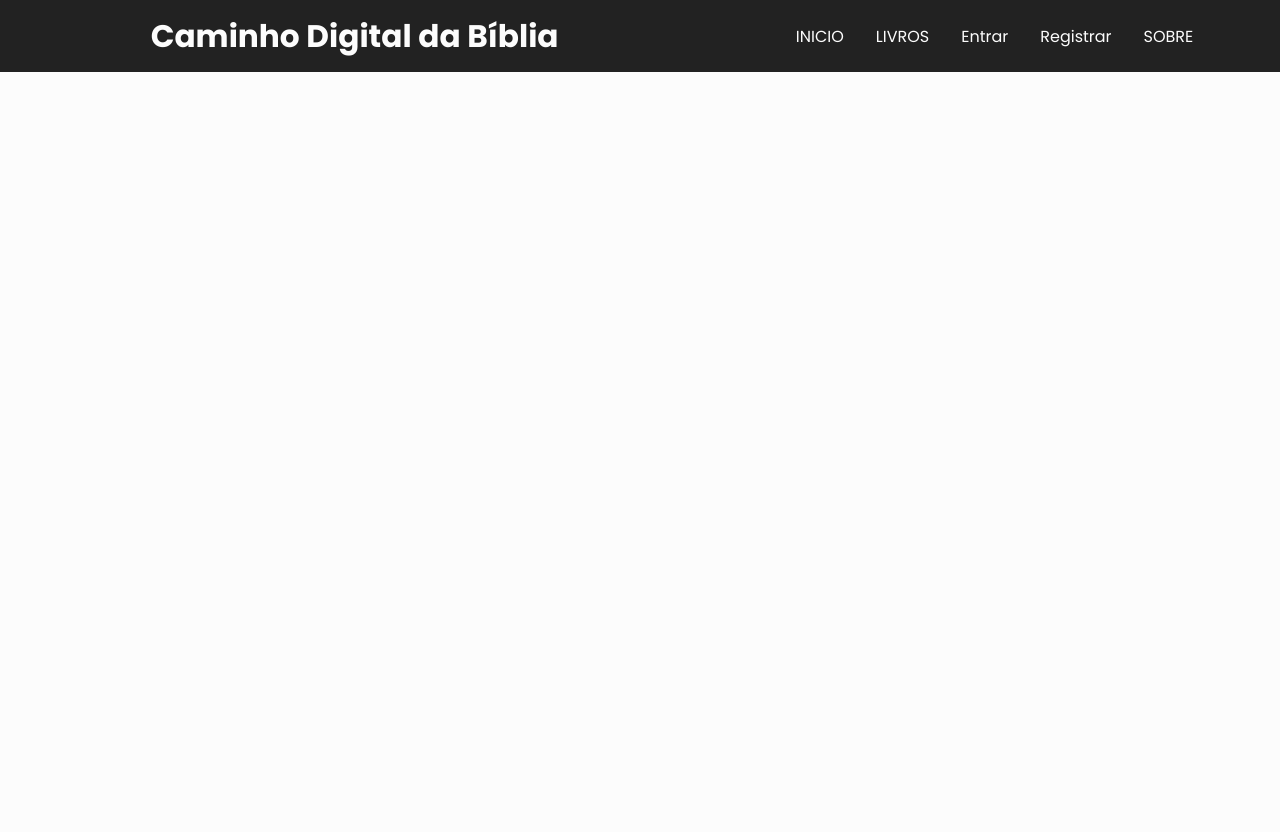
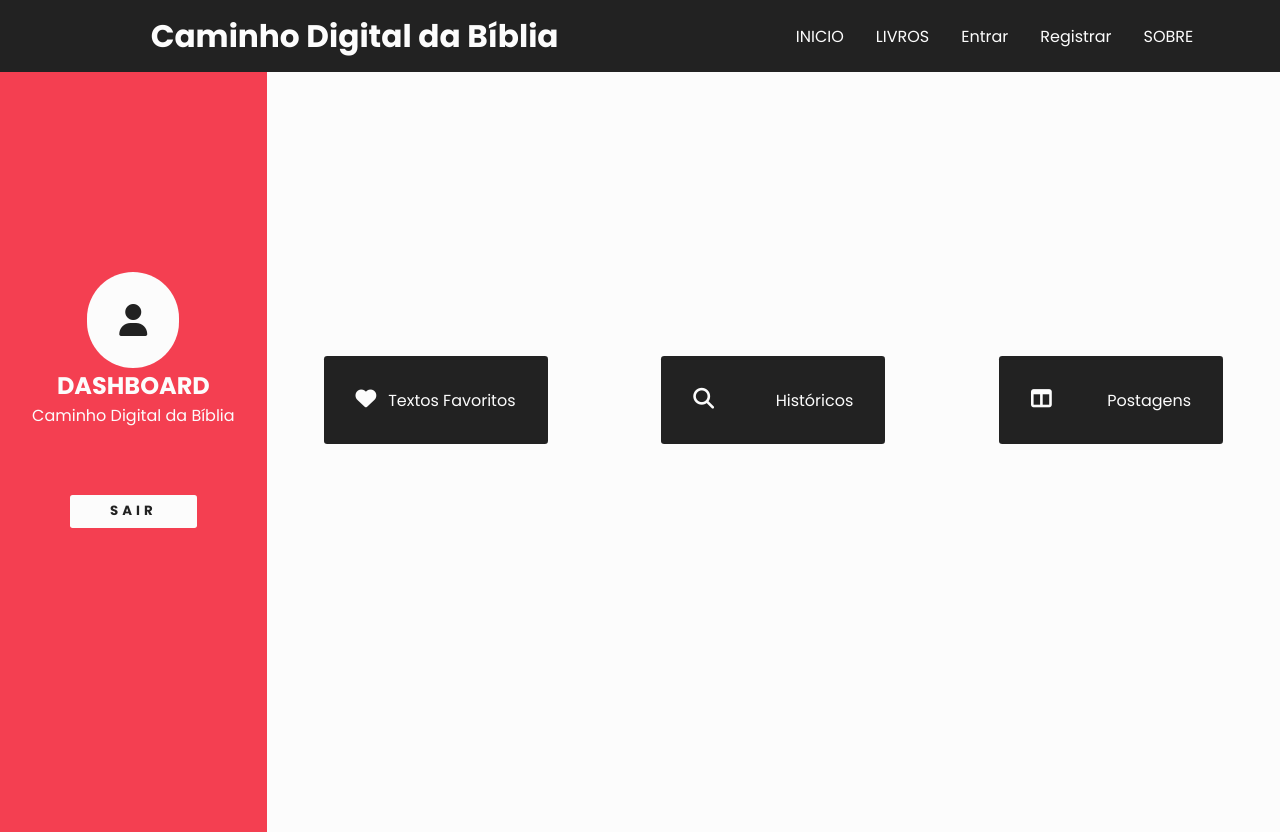
Before and after one commit to Dannick10/CaminhoDigitaldaBiblia, a React (Vite) app: page /perfil in a window 1280 px wide. Before the commit the page ends 800 px from the top, so only its background shows below. Built offline with nearby package versions, Linux system fonts and the light colour scheme; no server answers.

Commit message:
dashboard design

```diff
--- a/src/Pages/perfil/Perfil.jsx
+++ b/src/Pages/perfil/Perfil.jsx
@@ -1,8 +1,40 @@
 import React from 'react'
+import styles from './perfil.module.css'
 
 const Perfil = () => {
+
+
   return (
-    <div>Perfil</div>
+    <div className={styles.perfil}>
+
+          <div className={styles.perfil_info}>
+          <i className="fa-solid fa-user"></i>
+            <h2>DASHBOARD</h2>
+            <p>Caminho Digital da Bíblia</p>
+            <button className='btn btnP'>SAIR</button>
+          </div>
+
+        <sectopm className={styles.perfil_dashboard}>
+
+          <ul>
+            <li>
+            <i className="fa-solid fa-heart"></i>
+              <p>Textos Favoritos</p>
+              </li>
+
+            <li>
+            <i className="fa-solid fa-magnifying-glass"></i>
+              <p>Históricos</p>
+              </li>
+
+              <li>
+              <i className="fa-solid fa-table-columns"></i>
+              <p>Postagens</p>
+              </li>
+
+          </ul>
+        </sectopm>
+    </div>
   )
 }
 
--- /dev/null
+++ b/src/Pages/perfil/perfil.module.css
@@ -0,0 +1,61 @@
+.perfil{
+    height: 100vh;
+    display: flex;
+    align-items: center;
+    justify-content: center;
+}
+
+.perfil_dashboard{
+    width: 100%;
+    display: flex;
+    align-items: center;
+    justify-content: space-around;
+
+}
+
+.perfil_dashboard ul{
+    list-style: none;
+    display: flex;
+    justify-content: space-around;
+    width: 100%
+
+}
+
+.perfil_dashboard li{
+  background-color: var(--color4);
+  color: var(--color3);
+    padding: 2em;
+    border-radius: .2em;
+    display: flex;
+    justify-content: space-between;
+    width: 10em;
+    height: 1.5em;
+}
+
+.perfil_dashboard li i{
+    font-size: 1.3em;
+}
+
+.perfil_info{
+    height: 100%;
+    width: 20%;
+    display: flex;
+    align-items: center;
+    flex-direction: column;
+    justify-content: center;
+    padding: 2em;
+    color: var(--color3);
+    background-color: var(--color1);
+
+}
+.perfil_info button{
+   margin-top: 5em;
+}
+
+.perfil_info i {
+    background-color: var(--color3);
+    color: var(--color4);
+    font-size: 2em;
+    padding: 1em;
+    border-radius: 50em;
+}
--- a/src/index.css
+++ b/src/index.css
@@ -159,7 +159,7 @@ font-weight: 500;
    border-radius: .3em;
 }
 
-.form input[type="submit"]{
+.form input[type="submit"],.btn{
     padding: .5em 3em;
     font-weight: bold;
     background-color: var(--color1);
@@ -261,10 +261,15 @@ font-weight: bold;
 letter-spacing: .1em;
 }
 
-input[type="submit"].disabled_btn {
+input[type="submit"].disabled_btn,.btn.disabled {
 background-color: var(--color4);
 }
 
+.btnP {
+    background-color: var(--color3);
+    color: var(--color4);
+    border-radius: .2em;
+}
 
 @media screen and (max-width: 800px) {
 
```
